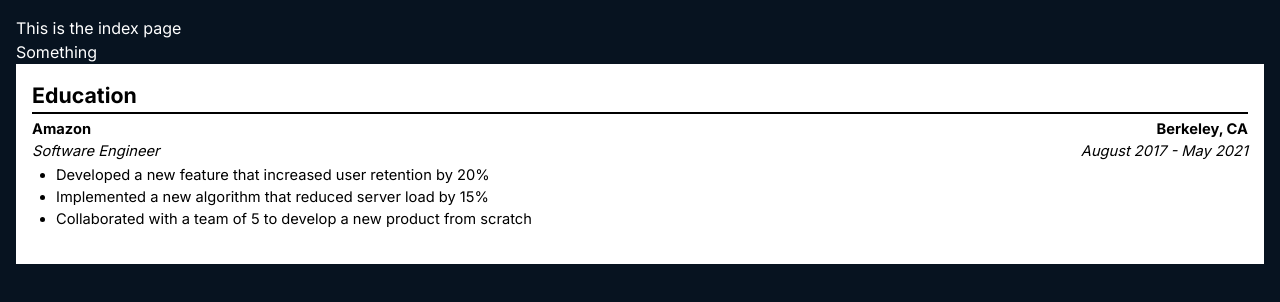
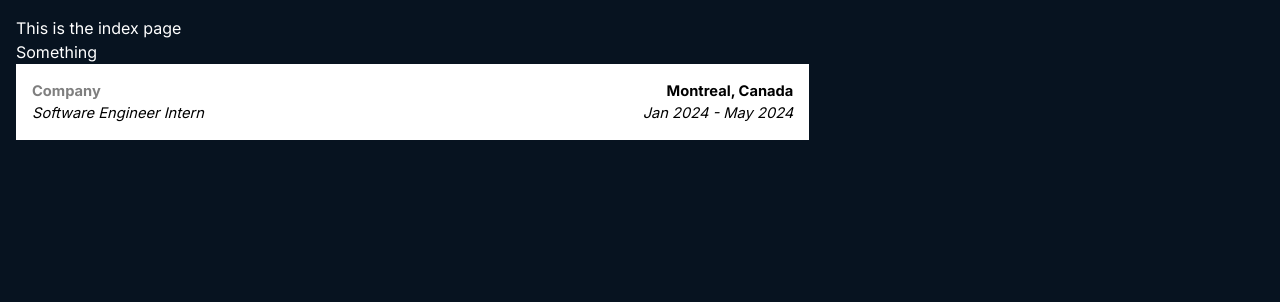
Before and after one commit to Jxl-s/resume-builder, a Next.js app: page /en in a window 1280 px wide. Shown: the top 302 px of the page. Built offline with nearby package versions, Linux system fonts and the light colour scheme.

Commit message:
probably finished editable item

```diff
--- a/src/components/EditableItem.css
+++ b/src/components/EditableItem.css
@@ -3,30 +3,31 @@
     color: rgba(0, 0, 0, 0.5);
 }
 
-.editable-item.empty-content.ce-b::before {
+.editable-item.empty-content.ce-bold::before {
     content: attr(data-placeholder);
     color: rgba(0, 0, 0, 0.5);
     font-weight: bold;
 }
 
-.editable-item.empty-content.ce-i::before {
+.editable-item.empty-content.ce-italic::before {
     content: attr(data-placeholder);
     color: rgba(0, 0, 0, 0.5);
     font-style: italic;
 }
 
-.editable-item.empty-content.ce-u::before {
+.editable-item.empty-content.ce-underline::before {
     content: attr(data-placeholder);
     color: rgba(0, 0, 0, 0.5);
     text-decoration: underline;
 }
 
-.ce-b {
+/* .ce-b {
     font-weight: bold;
 }
+
 .ce-i {
     font-style: italic;
 }
 .ce-u {
     text-decoration: underline;
-}
+} */
--- a/src/components/EditableItem.tsx
+++ b/src/components/EditableItem.tsx
@@ -1,28 +1,34 @@
 import { sanitizeHtml } from "@/utils/sanitizeHtml";
-import React, { FC, useEffect, useRef, useState } from "react";
+import React, { FC, useEffect, useRef } from "react";
 import "./EditableItem.css";
+import type { TextStyle } from "@/types";
 
-interface Props {
+// This would be used by other components that compose of this one
+export interface EditableItemProps {
     Component?: React.ElementType;
-    defaultStyle?: string[];
+
+    defaultStyle?: TextStyle[];
     placeholder?: string;
     className?: string;
+    fontSize?: number;
 
+    content: string;
     setContent: (content: string) => void;
-    content: string;
-    fontSize?: number;
 }
 
-const EditableItem: FC<Props> = ({
+const EditableItem: FC<EditableItemProps> = ({
     Component = "span",
+
     defaultStyle = [],
     placeholder = "",
+    className = "",
+    fontSize,
+
     content,
     setContent,
-    className,
-    fontSize,
 }) => {
     const itemRef = useRef<HTMLElement>(null);
+
     const handleKeyDown = (e: React.KeyboardEvent<HTMLSpanElement>) => {
         if (e.ctrlKey || e.metaKey) {
             if (e.key === "b" || e.key === "i" || e.key === "u") {
@@ -47,6 +53,7 @@ const EditableItem: FC<Props> = ({
         }
     };
 
+    // Updating the content
     const handleBlur = (e: React.FocusEvent<HTMLSpanElement>) => {
         if (e.target.textContent === "") {
             setContent("");
@@ -56,14 +63,25 @@ const EditableItem: FC<Props> = ({
         setContent(e.target.innerHTML);
     };
 
+    const applyDefaultStyle = () => {
+        for (const style of defaultStyle) {
+            if (!document.queryCommandState(style)) {
+                document.execCommand(style);
+            }
+        }
+    };
+
+    // Handling placeholder and empty content
     const handleInput = (e: React.FormEvent<HTMLSpanElement>) => {
-        if (e.currentTarget.textContent === "") {
+        if (e.currentTarget.textContent?.trim() === "") {
             e.currentTarget.classList.add("empty-content");
+            applyDefaultStyle();
         } else {
             e.currentTarget.classList.remove("empty-content");
         }
     };
 
+    // Initial placeholder handling
     useEffect(() => {
         if (!itemRef.current) return;
         if (itemRef.current.textContent === "") {
@@ -79,8 +97,9 @@ const EditableItem: FC<Props> = ({
             suppressContentEditableWarning={true}
             onKeyDown={handleKeyDown}
             onBlur={handleBlur}
+            onFocus={handleInput}
             onInput={handleInput}
-            className={`editable-item ${defaultStyle.map((s) => `ce-${s}`).join(" ")} outline-none cursor-pointer duration-300 hover:bg-primary/20 focus:bg-primary/20 focus:border-b focus:border-b-primary focus:cursor-auto ${className ?? ""}`}
+            className={`editable-item outline-none cursor-pointer duration-300 hover:bg-primary/20 focus:bg-primary/20 focus:border-b focus:border-b-primary focus:cursor-auto ${defaultStyle.map((s) => `ce-${s}`).join(" ")} ${className}`}
             style={{
                 fontSize: fontSize ? `${fontSize}pt` : undefined,
             }}
--- a/src/components/EditableTwoSide.tsx
+++ b/src/components/EditableTwoSide.tsx
@@ -1,21 +1,11 @@
 import useDocSettingsStore from "@/stores/useDocSettingsStore";
 import { sanitizeHtml } from "@/utils/sanitizeHtml";
 import React, { FC, useState } from "react";
-import EditableItem from "./EditableItem";
+import EditableItem, { EditableItemProps } from "./EditableItem";
 
 interface Props {
-    left: {
-        placeholder: string;
-        content: string;
-        setContent: (content: string) => void;
-        defaultStyle?: string[];
-    };
-    right: {
-        placeholder: string;
-        content: string;
-        setContent: (content: string) => void;
-        defaultStyle?: string[];
-    };
+    left: EditableItemProps;
+    right: EditableItemProps;
 }
 
 const EditableTwoSide: FC<Props> = ({ left, right }) => {
@@ -28,22 +18,8 @@ const EditableTwoSide: FC<Props> = ({ left, right }) => {
                 fontSize: `${contentSize}pt`,
             }}
         >
-            <EditableItem
-                Component={"span"}
-                content={left.content}
-                setContent={left.setContent}
-                placeholder={left.placeholder}
-                className="text-left"
-                defaultStyle={left.defaultStyle ?? []}
-            />
-            <EditableItem
-                Component={"span"}
-                content={right.content}
-                setContent={right.setContent}
-                placeholder={right.placeholder}
-                className="text-right"
-                defaultStyle={right.defaultStyle ?? []}
-            />
+            <EditableItem {...left} />
+            <EditableItem {...right} />
         </article>
     );
 };
--- a/src/components/Editor.tsx
+++ b/src/components/Editor.tsx
@@ -1,55 +1,45 @@
 "use client";
 
 import { FC, useEffect, useState } from "react";
-import EditableHeading from "./EditableHeading";
-import EditableList from "./EditableList";
 import EditableTwoSide from "./EditableTwoSide";
-import Experience, { ExperienceWithId } from "./section-items/Experience";
 import useResumeEditorStore from "@/stores/useResumeEditorStore";
 
 const Editor: FC = () => {
-    // these are all temporary
-    const sections = useResumeEditorStore((state) => state.sections);
     return (
-        <div className="bg-white text-black p-4">
-            {sections.map((section, index) => {
-                return (
-                    <div key={index} className="mb-4">
-                        <EditableHeading
-                            content={section.title}
-                            setContent={(content) => {}}
-                        />
-                        {section.items.map((item, index) => {
-                            if (item.type === "experience") {
-                                return (
-                                    // <Experience
-                                    //     key={index}
-                                    //     company={{ content: item.value.company, setContent: (content) => {} }}
-                                    //     position={{ content: item.value.position, setContent: (content) => {} }}
-                                    //     date={{ content: item.value.date, setContent: (content) => {} }}
-                                    //     location={{ content: item.value.location, setContent: (content) => {} }}
-                                    //     description={{ content: item.value.description, setContent: (content) => {} }}
-                                    // />
-                                    <ExperienceWithId
-                                        itemId={item.id}
-                                        sectionId={section.id}
-                                        key={index}
-                                    />
-                                );
-                            }
-                        })}
-                    </div>
-                );
-            })}
-            {/* <EditableHeading content={name} setContent={setName} />
-            {/* <EditableHeading content={title} setContent={setTitle} /> */}
-            {/* <Experience
-                company={{ content: topLeft, setContent: setTopLeft }}
-                position={{ content: bottomLeft, setContent: setBottomLeft }}
-                date={{ content: bottomRight, setContent: setBottomRight }}
-                location={{ content: topRight, setContent: setTopRight }}
-                description={{ content: items, setContent: setItems }}
-            /> */}
+        <div
+            className="bg-white text-black p-4"
+            style={{
+                width: "595pt",
+            }}
+        >
+            <EditableTwoSide
+                left={{
+                    content: "<b></b>",
+                    placeholder: "Company",
+                    setContent: (content) => console.log(content),
+                    defaultStyle: ["bold"],
+                }}
+                right={{
+                    content: "<b>Montreal, Canada</b>",
+                    placeholder: "Location",
+                    setContent: (content) => console.log(content),
+                    defaultStyle: ["bold"],
+                }}
+            />
+            <EditableTwoSide
+                left={{
+                    content: "<i>Software Engineer Intern</i>",
+                    placeholder: "Role",
+                    setContent: (content) => console.log(content),
+                    defaultStyle: ["italic"],
+                }}
+                right={{
+                    content: "<i>Jan 2024 - May 2024</i>",
+                    placeholder: "Date",
+                    setContent: (content) => console.log(content),
+                    defaultStyle: ["italic"],
+                }}
+            />
         </div>
     );
 };
--- a/src/components/section-items/Experience.tsx
+++ /dev/null
@@ -1,108 +0,0 @@
-import { FC } from "react";
-import EditableHeading from "../EditableHeading";
-import EditableTwoSide from "../EditableTwoSide";
-import EditableList from "../EditableList";
-import useResumeEditorStore from "@/stores/useResumeEditorStore";
-
-type ContentField<T> = { content: T; setContent: (content: T) => void };
-interface Props {
-    company: ContentField<string>;
-    position: ContentField<string>;
-    date: ContentField<string>;
-    location: ContentField<string>;
-    description: ContentField<string[]>;
-}
-
-const Experience: FC<Props> = ({
-    company,
-    position,
-    date,
-    location,
-    description,
-}) => {
-    return (
-        <article className="mb-1">
-            <EditableTwoSide
-                left={{
-                    placeholder: "Company",
-                    content: company.content,
-                    setContent: company.setContent,
-                    defaultStyle: ["b"],
-                }}
-                right={{
-                    placeholder: "Location",
-                    content: location.content,
-                    setContent: location.setContent,
-                    defaultStyle: ["b"],
-                }}
-            />
-            <EditableTwoSide
-                left={{
-                    placeholder: "Occupation",
-                    content: position.content,
-                    setContent: position.setContent,
-                    defaultStyle: ["i"],
-                }}
-                right={{
-                    placeholder: "Dates",
-                    content: date.content,
-                    setContent: date.setContent,
-                    defaultStyle: ["i"],
-                }}
-            />
-            <EditableList
-                items={description.content}
-                setItems={description.setContent}
-            />
-        </article>
-    );
-};
-
-interface ExperienceWithIdProps {
-    sectionId: string;
-    itemId: string;
-}
-
-const ExperienceWithId: FC<ExperienceWithIdProps> = ({ sectionId, itemId }) => {
-    const state = useResumeEditorStore((state) =>
-        state.sections
-            .find((s) => s.id === sectionId)
-            ?.items.find((i) => i.id === itemId)
-    );
-
-    console.log(state);
-    const updateItem = useResumeEditorStore((state) => state.updateItem);
-
-    return (
-        <Experience
-            company={{
-                content: state?.value.company,
-                setContent: (company) =>
-                    updateItem(itemId, { ...state?.value, company }),
-            }}
-            position={{
-                content: state?.value.position,
-                setContent: (position) =>
-                    updateItem(itemId, { ...state?.value, position }),
-            }}
-            date={{
-                content: state?.value.date,
-                setContent: (date) =>
-                    updateItem(itemId, { ...state?.value, date }),
-            }}
-            location={{
-                content: state?.value.location,
-                setContent: (location) =>
-                    updateItem(itemId, { ...state?.value, location }),
-            }}
-            description={{
-                content: state?.value.description,
-                setContent: (description) =>
-                    updateItem(itemId, { ...state?.value, description }),
-            }}
-        />
-    );
-};
-
-export default Experience;
-export { ExperienceWithId };
--- /dev/null
+++ b/src/types/index.ts
@@ -0,0 +1 @@
+export * from "./textStyle";
--- /dev/null
+++ b/src/types/textStyle.ts
@@ -0,0 +1 @@
+export type TextStyle = "bold" | "italic" | "underline";
```
